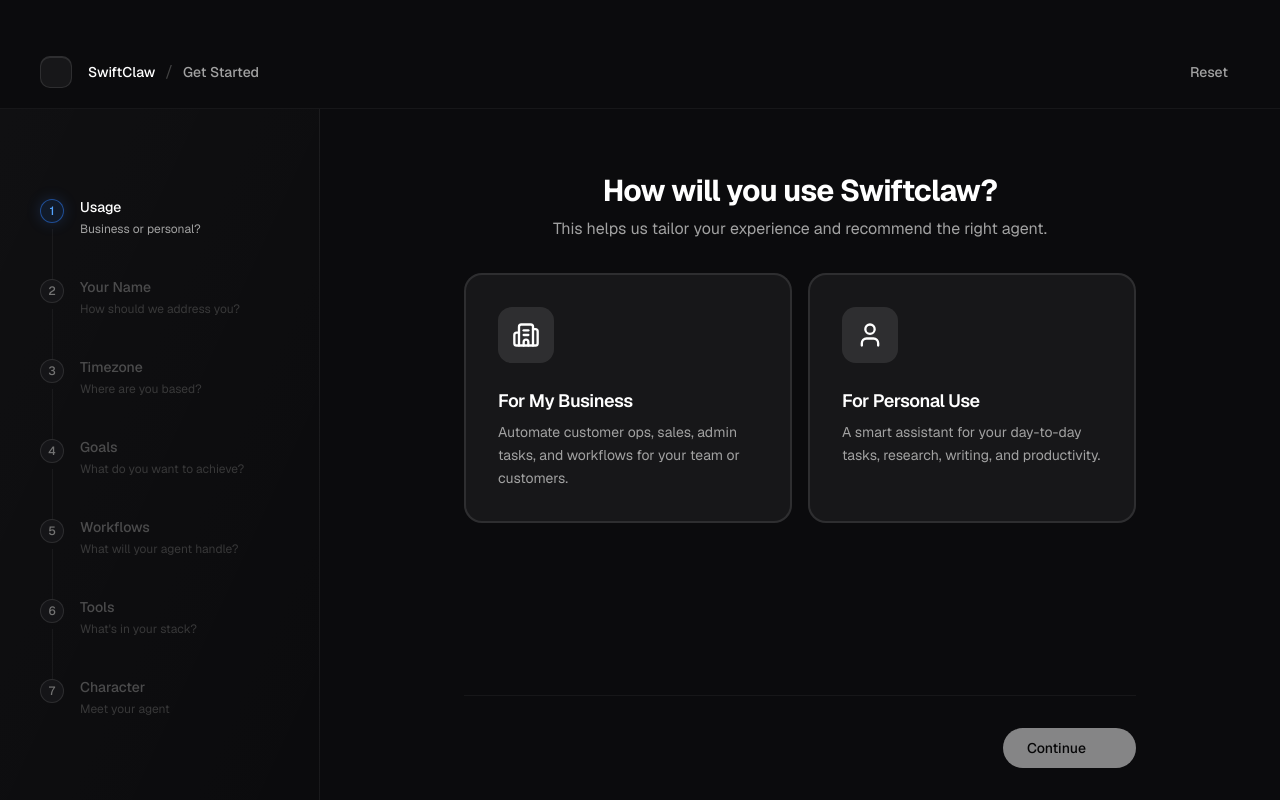
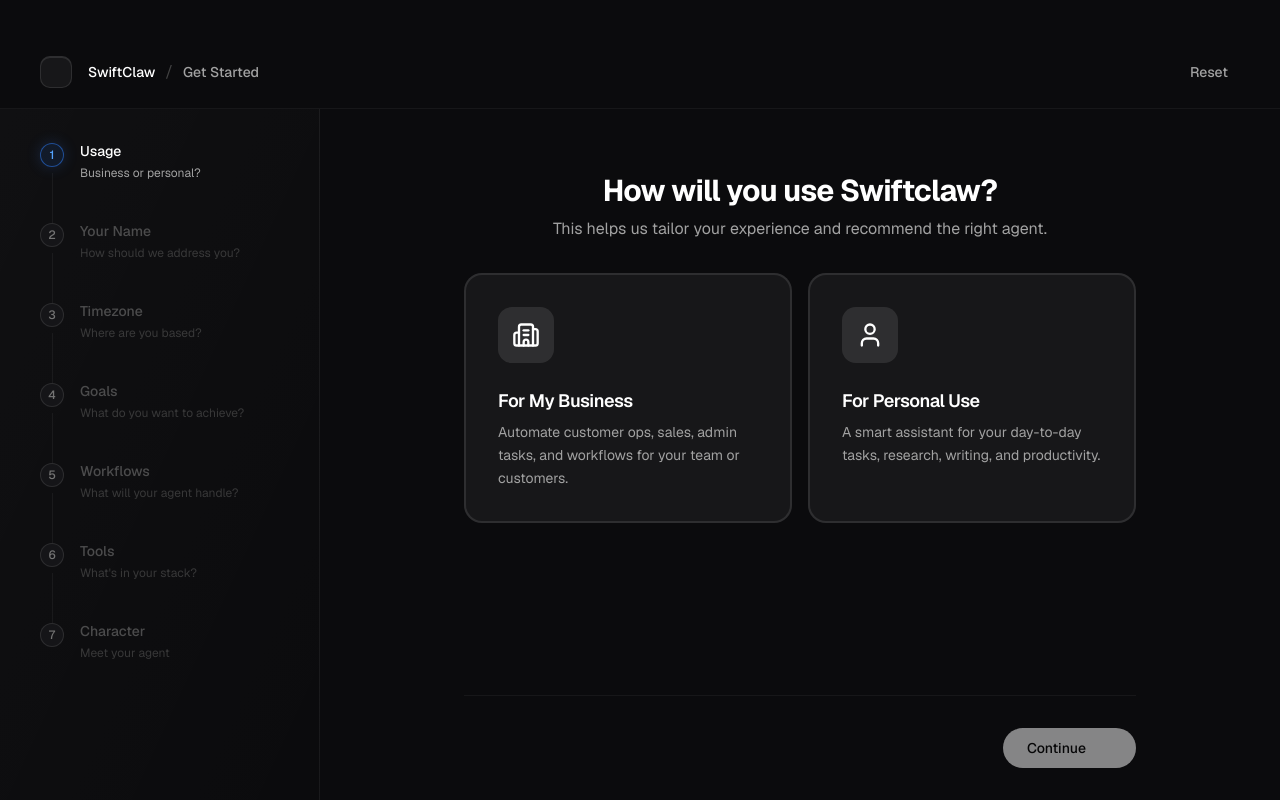
Before and after one commit to anthonyyoo24/swiftclaw-app, a Next.js app: page /onboarding/personalize in a window 1280 px wide. Built offline with nearby package versions, Linux system fonts and the light colour scheme; some icons are missing.

Commit message:
Adjust WizardSidebar vertical padding to be consistent with the rest of the layout.

```diff
--- a/src/components/ui/wizard/WizardSidebar.tsx
+++ b/src/components/ui/wizard/WizardSidebar.tsx
@@ -15,8 +15,8 @@ interface WizardSidebarProps {
 
 export function WizardSidebar({ steps, currentStepIndex, maxVisitedIndex, canProgress, onStepClick }: WizardSidebarProps) {
     return (
-        <aside className="w-[320px] border-r border-white/5 bg-linear-to-br from-white/2 to-transparent px-10 pt-14 pb-10 hidden lg:block overflow-y-auto shrink-0">
-            <nav className="relative pt-8">
+        <aside className="w-[320px] border-r border-white/5 bg-linear-to-br from-white/2 to-transparent px-10 pt-8 pb-8 hidden lg:block overflow-y-auto shrink-0">
+            <nav className="relative">
                 {steps.map((step, index) => {
                     // A step is "done" if we've either passed it or previously reached it.
                     const isDone = index < currentStepIndex || (index > currentStepIndex && index <= maxVisitedIndex);
```
